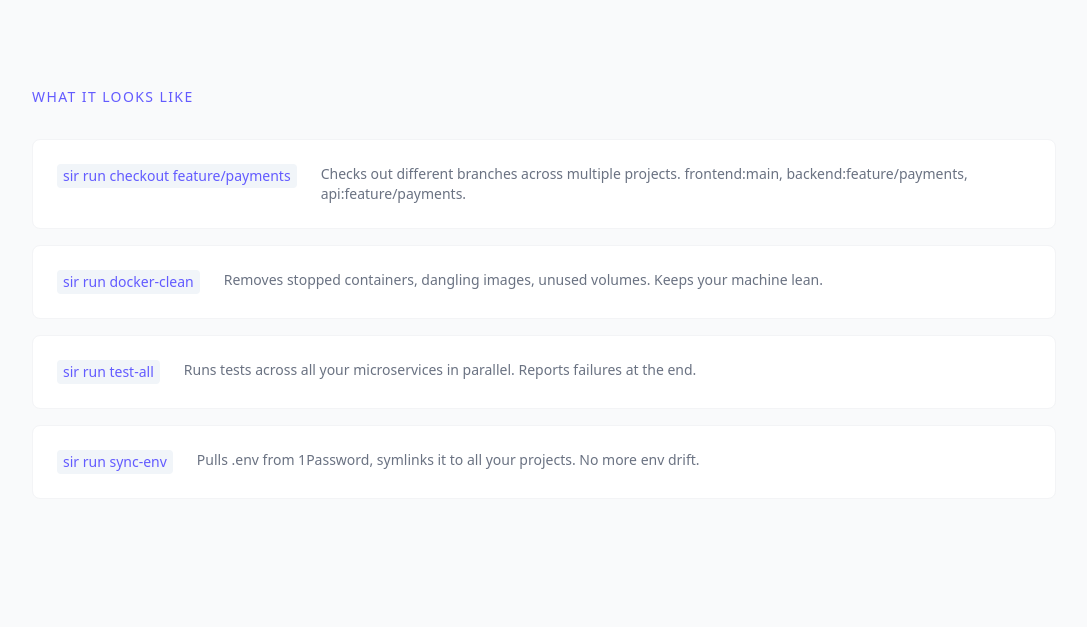
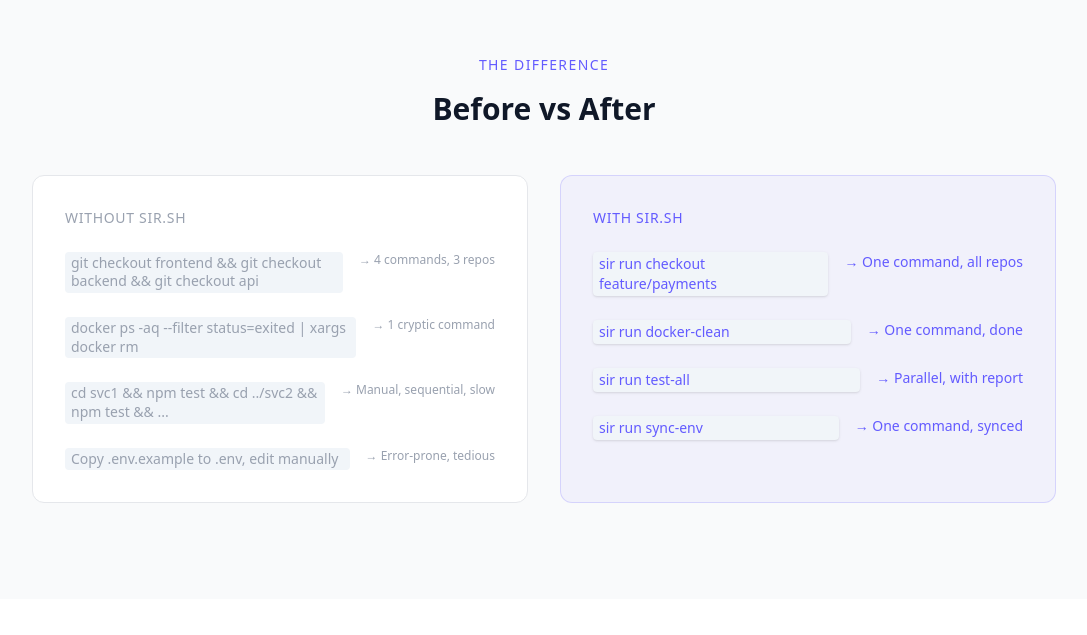
Before and after one commit to sir-sh/website, a Next.js app: page / in a window 1280 px wide. Shown: the part 905-1540 px from the top of the page, without its empty margins (96-1183 px from the left). Built offline with nearby package versions, Linux system fonts and the light colour scheme.

Commit message:
Stripe: Before/After comparison showing time saved

```diff
--- a/src/app/page.tsx
+++ b/src/app/page.tsx
@@ -142,18 +142,50 @@ export default function Home() {
         </div>
       </section>
 
-      {/* Workflow examples */}
-      <section className="relative py-32 px-8 bg-gray-50">
+      {/* Workflow comparison - Before/After */}
+      <section className="relative py-24 px-8 bg-gray-50">
         <div className="max-w-5xl mx-auto">
-          <p className="text-sm font-medium text-[#635bff] uppercase tracking-widest mb-8">What it looks like</p>
+          <div className="text-center mb-12">
+            <p className="text-sm font-medium text-[#635bff] uppercase tracking-widest mb-4">The difference</p>
+            <h2 className="text-3xl font-semibold text-gray-900">Before vs After</h2>
+          </div>
 
-          <div className="space-y-4">
-            {workflows.map((wf, i) => (
-              <div key={i} className="group flex items-start gap-6 p-6 bg-white border border-gray-100 rounded-lg hover:border-[#635bff]/20 hover:shadow-md transition-all">
-                <code className="text-sm text-[#635bff] font-mono whitespace-nowrap group-hover:text-[#5252ce] transition-colors">{wf.cmd}</code>
-                <span className="text-sm text-gray-500">{wf.desc}</span>
+          <div className="grid md:grid-cols-2 gap-8">
+            {/* Before */}
+            <div className="p-8 bg-white border border-gray-200 rounded-xl">
+              <div className="text-sm font-medium text-gray-400 mb-6 uppercase tracking-wider">Without sir.sh</div>
+              <div className="space-y-6">
+                {[
+                  { before: 'git checkout frontend && git checkout backend && git checkout api', after: '4 commands, 3 repos' },
+                  { before: 'docker ps -aq --filter status=exited | xargs docker rm', after: '1 cryptic command' },
+                  { before: 'cd svc1 && npm test && cd ../svc2 && npm test && ...', after: 'Manual, sequential, slow' },
+                  { before: 'Copy .env.example to .env, edit manually', after: 'Error-prone, tedious' },
+                ].map((item, i) => (
+                  <div key={i} className="flex items-start gap-4">
+                    <code className="text-xs font-mono text-gray-400 bg-gray-50 px-3 py-2 rounded flex-1">{item.before}</code>
+                    <span className="text-xs text-gray-400">→ {item.after}</span>
+                  </div>
+                ))}
               </div>
-            ))}
+            </div>
+
+            {/* After */}
+            <div className="p-8 bg-[#635bff]/5 border border-[#635bff]/20 rounded-xl">
+              <div className="text-sm font-medium text-[#635bff] mb-6 uppercase tracking-wider">With sir.sh</div>
+              <div className="space-y-6">
+                {[
+                  { cmd: 'sir run checkout feature/payments', after: 'One command, all repos' },
+                  { cmd: 'sir run docker-clean', after: 'One command, done' },
+                  { cmd: 'sir run test-all', after: 'Parallel, with report' },
+                  { cmd: 'sir run sync-env', after: 'One command, synced' },
+                ].map((item, i) => (
+                  <div key={i} className="flex items-start gap-4">
+                    <code className="text-sm font-mono text-[#635bff] bg-white px-3 py-2 rounded flex-1 shadow-sm">{item.cmd}</code>
+                    <span className="text-sm text-[#635bff] font-medium">→ {item.after}</span>
+                  </div>
+                ))}
+              </div>
+            </div>
           </div>
         </div>
       </section>
```
